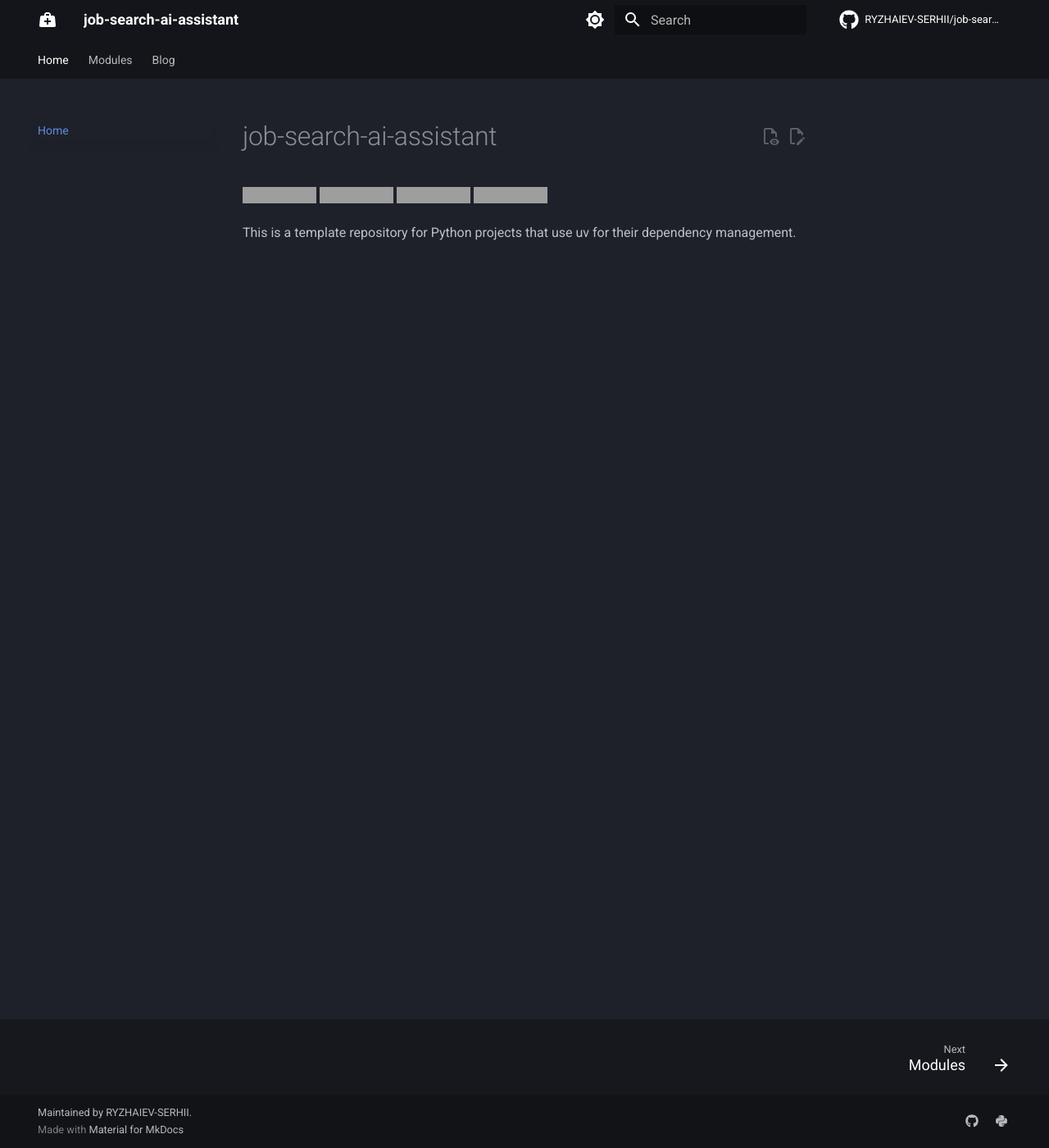
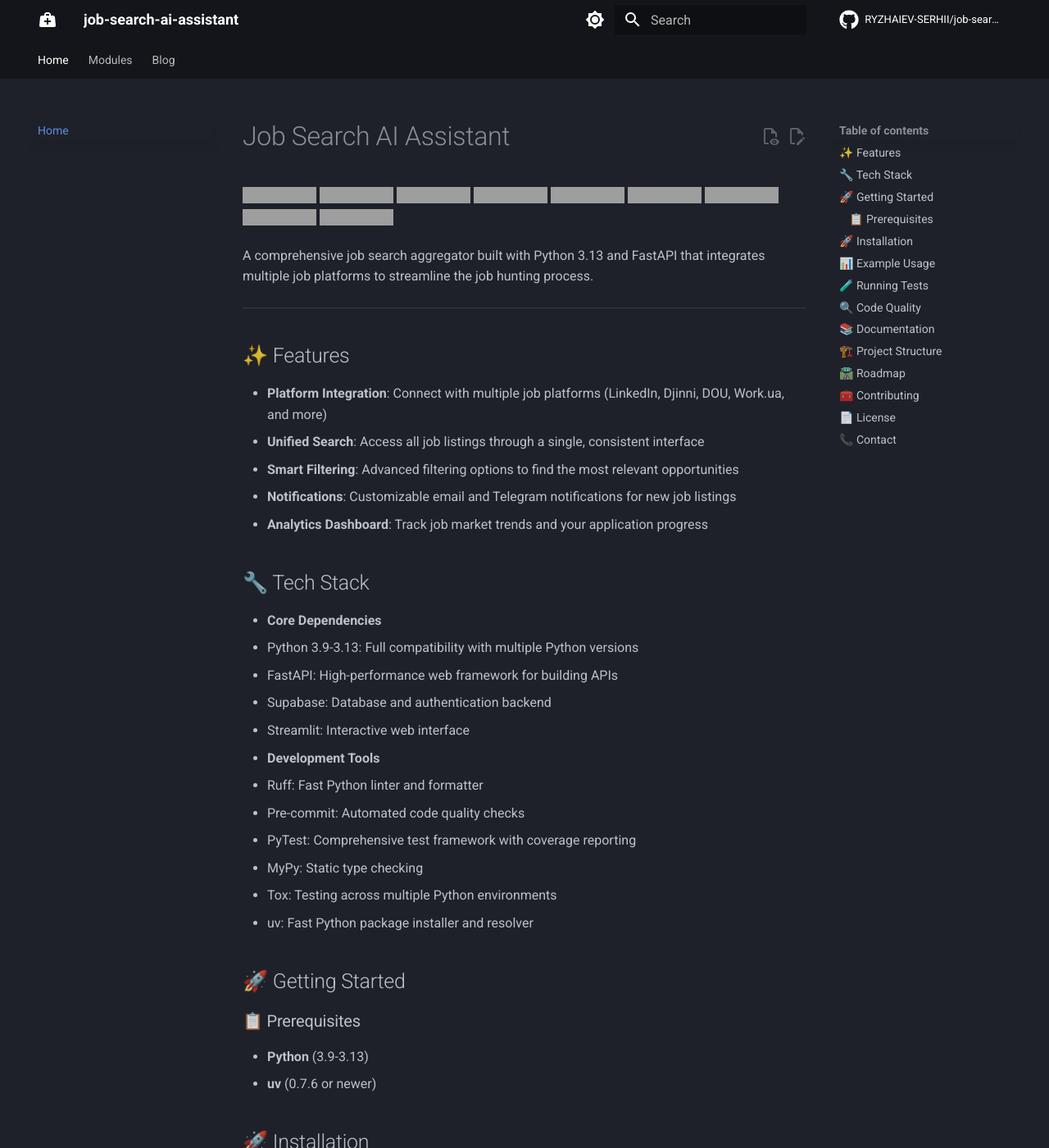
Before and after one commit to RYZHAIEV-SERHII/job-search-ai-assistant, an MkDocs documentation site: the page built from docs/index.md, in a window 1280 px wide and 1400 px high. Shown: the whole window at 82% size. Built offline with MkDocs 1.6.1 and Material for MkDocs 9.7.7, drawn with Linux system fonts in a browser that asks for light colours; comment, search, counter and statistics services are not loaded; some of the changed text lies outside the part shown; grey boxes are pictures that could not be loaded.

Commit message:
docs: Update documentation for Job Search AI Assistant

````diff
--- a/docs/index.md
+++ b/docs/index.md
@@ -1,8 +1,180 @@
-# job-search-ai-assistant
+# Job Search AI Assistant
 
 [![Release](https://img.shields.io/github/v/release/RYZHAIEV-SERHII/job-search-ai-assistant)](https://img.shields.io/github/v/release/RYZHAIEV-SERHII/job-search-ai-assistant)
-[![Build status](https://img.shields.io/github/actions/workflow/status/RYZHAIEV-SERHII/job-search-ai-assistant/main.yml?branch=main)](https://github.com/RYZHAIEV-SERHII/job-search-ai-assistant/actions/workflows/main.yml?query=branch%3Amain)
-[![Commit activity](https://img.shields.io/github/commit-activity/m/RYZHAIEV-SERHII/job-search-ai-assistant)](https://img.shields.io/github/commit-activity/m/RYZHAIEV-SERHII/job-search-ai-assistant)
-[![License](https://img.shields.io/github/license/RYZHAIEV-SERHII/job-search-ai-assistant)](https://img.shields.io/github/license/RYZHAIEV-SERHII/job-search-ai-assistant)
+[![Python 3.9-3.13](https://img.shields.io/badge/python-3.9%20%7C%203.10%20%7C%203.11%20%7C%203.12%20%7C%203.13-blue.svg)](https://www.python.org/downloads/)
+[![uv](https://img.shields.io/endpoint?url=https://raw.githubusercontent.com/astral-sh/uv/main/assets/badge/v0.json)](https://github.com/astral-sh/uv)
+[![Ruff](https://img.shields.io/endpoint?url=https://raw.githubusercontent.com/astral-sh/ruff/main/assets/badge/v2.json)](https://github.com/astral-sh/ruff)
+[![codecov](https://codecov.io/gh/RYZHAIEV-SERHII/job-search-ai-assistant/branch/main/graph/badge.svg)](https://codecov.io/gh/RYZHAIEV-SERHII/job-search-ai-assistant)
+[![Tests](https://github.com/RYZHAIEV-SERHII/job-search-ai-assistant/actions/workflows/tests.yml/badge.svg)](https://github.com/RYZHAIEV-SERHII/job-search-ai-assistant/actions)
+[![pre-commit](https://img.shields.io/badge/pre--commit-enabled-brightgreen?logo=pre-commit)](https://github.com/pre-commit/pre-commit)
+[![License: MIT](https://img.shields.io/badge/License-MIT-yellow.svg)](https://opensource.org/licenses/MIT)
+[![Contributions Welcome](https://img.shields.io/badge/contributions-welcome-brightgreen.svg?style=flat&logo=github)](https://github.com/RYZHAIEV-SERHII/job-search-ai-assistant/blob/main/CONTRIBUTING.md)
 
-This is a template repository for Python projects that use uv for their dependency management.
+A comprehensive job search aggregator built with Python 3.13 and FastAPI that integrates multiple job platforms to streamline the job hunting process.
+
+---
+
+## ✨ Features
+
+- **Platform Integration**: Connect with multiple job platforms (LinkedIn, Djinni, DOU, Work.ua, and more)
+- **Unified Search**: Access all job listings through a single, consistent interface
+- **Smart Filtering**: Advanced filtering options to find the most relevant opportunities
+- **Notifications**: Customizable email and Telegram notifications for new job listings
+- **Analytics Dashboard**: Track job market trends and your application progress
+
+## 🔧 Tech Stack
+
+- **Core Dependencies**
+  - Python 3.9-3.13: Full compatibility with multiple Python versions
+  - FastAPI: High-performance web framework for building APIs
+  - Supabase: Database and authentication backend
+  - Streamlit: Interactive web interface
+- **Development Tools**
+  - Ruff: Fast Python linter and formatter
+  - Pre-commit: Automated code quality checks
+  - PyTest: Comprehensive test framework with coverage reporting
+  - MyPy: Static type checking
+  - Tox: Testing across multiple Python environments
+  - uv: Fast Python package installer and resolver
+
+## 🚀 Getting Started
+
+### 📋 Prerequisites
+
+- **Python** (3.9-3.13)
+- **uv** (0.7.6 or newer)
+
+## 🚀 Installation
+
+1. Clone the repository
+
+    ```bash
+    git clone https://github.com/RYZHAIEV-SERHII/job-search-ai-assistant.git
+    cd job-search-ai-assistant
+    ```
+
+2. Install dependencies using uv
+
+    ```bash
+    uv sync
+    ```
+
+3. Install pre-commit hooks
+
+    ```bash
+    uv run pre-commit install
+    uv run pre-commit install --hook-type commit-msg
+    ```
+
+4. Run the application
+
+    ```bash
+    python main.py
+    ```
+
+## 📊 Example Usage
+
+!!! note
+    The project is in early development. Usage examples will be added as features are implemented.
+
+## 🧪 Running Tests
+
+Run tests using Make:
+
+```bash
+make test
+```
+
+Or directly with pytest:
+
+```bash
+pytest
+```
+
+To run tests across multiple Python versions:
+
+```bash
+tox
+```
+
+## 🔍 Code Quality
+
+Run all code quality checks:
+
+```bash
+make check
+```
+
+This will:
+
+- Check lock file consistency
+- Run pre-commit hooks
+- Run static type checking with mypy
+- Check for obsolete dependencies with deptry
+
+## 📚 Documentation
+
+Build and serve documentation:
+
+```bash
+make docs
+```
+
+Test if documentation builds without errors:
+
+```bash
+make docs-test
+```
+
+## 🏗️ Project Structure
+
+```bash
+job-search-ai-assistant/
+│
+├── .github/               # GitHub configuration files
+├── .hooks/                # Custom pre-commit hooks
+├── docs/                  # Documentation files
+├── src/                   # Source code
+├── tests/                 # Test files
+├── .env                   # Environment variables
+├── .gitignore             # Files to ignore in git
+├── .pre-commit-config.yaml # Pre-commit configuration
+├── CONTRIBUTING.md        # Contributing guidelines
+├── Dockerfile             # Docker configuration
+├── LICENSE                # License file
+├── main.py                # Main entry point
+├── Makefile               # Makefile for common tasks
+├── mkdocs.yml             # MkDocs configuration
+├── pyproject.toml         # Project configuration
+├── README.md              # Project documentation
+├── tox.ini                # Tox configuration
+└── uv.lock                # uv lock file
+```
+
+## 🛣️ Roadmap
+
+- [x] Initial project setup
+- [x] CI/CD pipeline with GitHub Actions
+- [ ] Job platform API integrations
+- [ ] Search functionality implementation
+- [ ] Notification system
+- [ ] Web interface with Streamlit
+- [ ] Analytics dashboard
+
+For detailed version history and latest changes, see our [CHANGELOG](https://github.com/RYZHAIEV-SERHII/job-search-ai-assistant/blob/main/CHANGELOG.md) 📈
+
+## 🧰️ Contributing
+
+We welcome contributions! Check out our [Contributing Guidelines](https://github.com/RYZHAIEV-SERHII/job-search-ai-assistant/blob/main/CONTRIBUTING.md).
+
+## 📄 License
+
+This project is licensed under the MIT License. See the [LICENSE](https://github.com/RYZHAIEV-SERHII/job-search-ai-assistant/blob/main/LICENSE) file for details.
+
+## 📞 Contact
+
+If you have any questions or suggestions,
+feel free to reach out to me at [Email](mailto:rsp89@gmail.com) or [Telegram](https://t.me/CTAJIKEP)
+
+---
+Created with ❤️ by [RYZHAIEV-SERHII](https://github.com/RYZHAIEV-SERHII/)
````
Also changed, not shown: docs/modules.md (+29 -1 lines), 1 other file.
